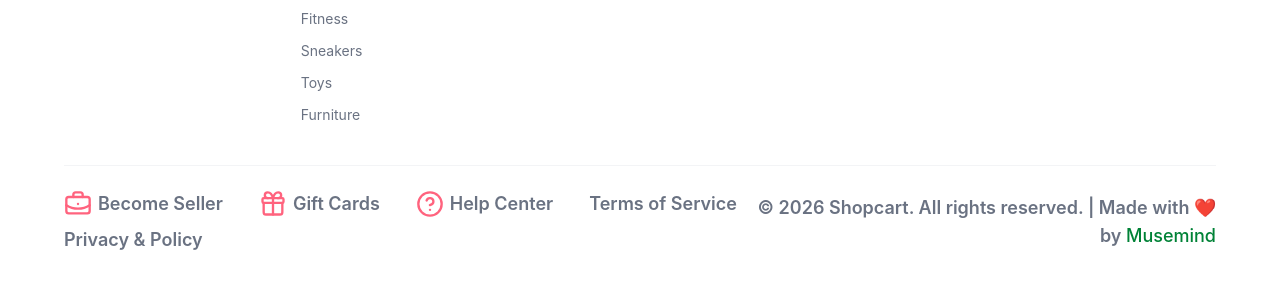
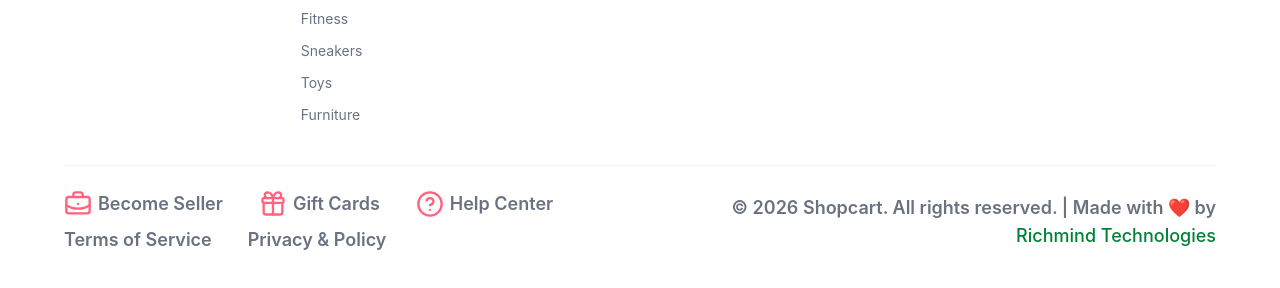
Before and after one commit to richmind123/shopping-cart, a website built with Vite: page headphones.html in a window 1280 px wide. Shown: the part 2489-2777 px from the top of the page. Built offline with nearby package versions, Linux system fonts and the light colour scheme.

Commit message:
Update Footer

```diff
--- a/headphones.html
+++ b/headphones.html
@@ -602,7 +602,7 @@
                 <a href="#" class="hover:text-[#ff5c4c] text-lg font-semibold">Terms of Service</a>
                 <a href="#" class="hover:text-[#ff5c4c] text-lg font-semibold">Privacy & Policy</a>
             </div>
-            <p class="footer-copyright text-center md:text-right text-lg font-semibold">© 2026 Shopcart. All rights reserved. | Made with ❤️ by <span class="text-green-700 font-medium">Musemind</span></p>
+            <p class="footer-copyright text-center md:text-right text-lg font-semibold">© 2026 Shopcart. All rights reserved. | Made with ❤️ by <span class="text-green-700 font-medium">Richmind Technologies</span></p>
         </div>
     </footer>
 
--- a/index.html
+++ b/index.html
@@ -766,7 +766,7 @@
         <a href="#" class="hover:text-[#ff5c4c] text-lg font-semibold">Terms of Service</a>
         <a href="#" class="hover:text-[#ff5c4c] text-lg font-semibold">Privacy & Policy</a>
       </div>
-      <p class="footer-copyright text-center md:text-right text-lg font-semibold">© 2026 Shopcart. All rights reserved. | Made with ❤️ by <span class="text-green-700 font-medium">Musemind</span></p>
+      <p class="footer-copyright text-center md:text-right text-lg font-semibold">© 2026 Shopcart. All rights reserved. | Made with ❤️ by <span class="text-green-700 font-medium">Richmind Technologies</span></p>
     </div>
   </footer>
 
```
